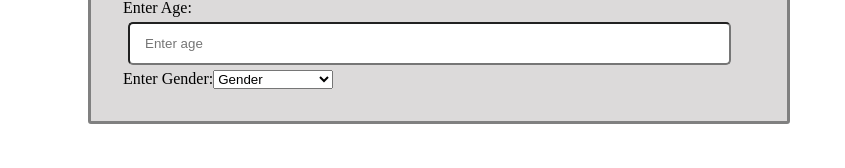
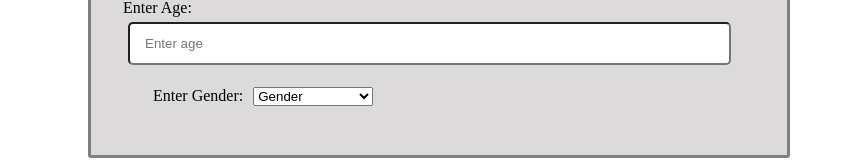
Before and after one commit to JRAntra/AntraShare_August, an Angular app: page /profile in a window 1280 px wide. Shown: the part 570-738 px from the top of the page, without its empty margins (0-845 px from the left). Built offline with nearby package versions, Linux system fonts and the light colour scheme.

Commit message:
added some

```diff
--- a/src/app/myprofile/profile.component.html
+++ b/src/app/myprofile/profile.component.html
@@ -15,8 +15,8 @@
             <label for="age">Enter Age:</label>
             <input type="number" id="userAge" placeholder="Enter age" required>
         </div>
-        <div class="usetGender">
-            <label for="gender">Enter Gender:</label>
+        <div class="userGender">
+            <label class="gender-label" for="gender">Enter Gender:</label>
             <select name="gender" required>
                 <option value="none" selected>Gender</option>
                 <option value="he/him">He/Him</option>
--- a/src/app/myprofile/profile.component.sass
+++ b/src/app/myprofile/profile.component.sass
@@ -15,3 +15,15 @@ input
     margin: 5px 5px
     border-radius: 5px
     text-align: start
+
+
+.userGender
+    width: 100%
+    padding: 12px 15px
+    margin: 5px 5px
+    border-radius: 5px
+    text-align: start
+
+.gender-label
+    margin:5px 5px
+    padding: 5px 5px
```
